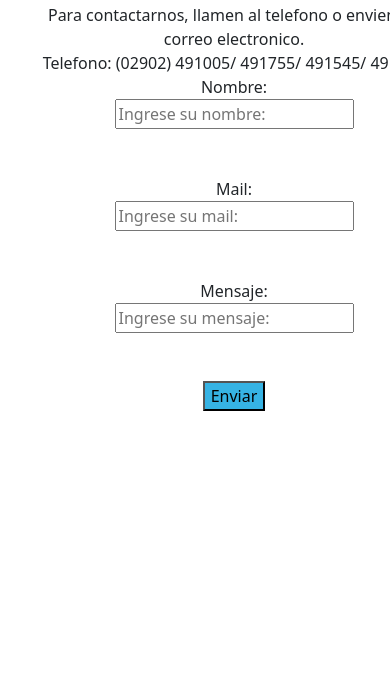
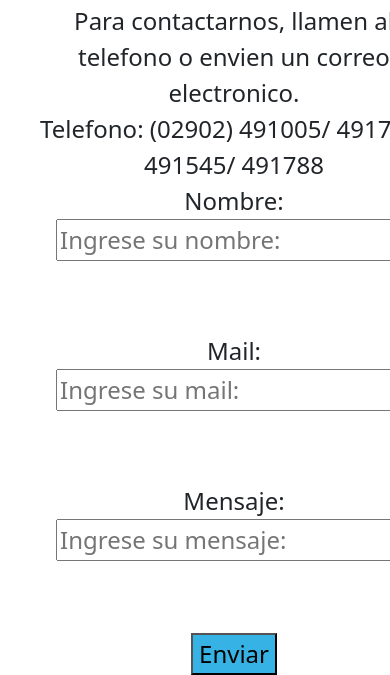
Before and after one commit to sofia-ryan/Pagina-web-programacion-web, a plain HTML site: page CONTACTO.html in a window 390 px wide. Shown: the part 223-898 px from the top of the page. Before the commit the page ends 844 px from the top, so only its background shows below. Drawn offline with nearby package versions, Linux system fonts and the light colour scheme.

Commit message:
Update style.css

```diff
--- a/style.css
+++ b/style.css
@@ -387,6 +387,7 @@ a:visited {
     justify-items: center;
     height: 100%;
     width: 100%;
+    font-size: x-large
     }
     .parrafo-comun-intro {
     width: 100%;
```
